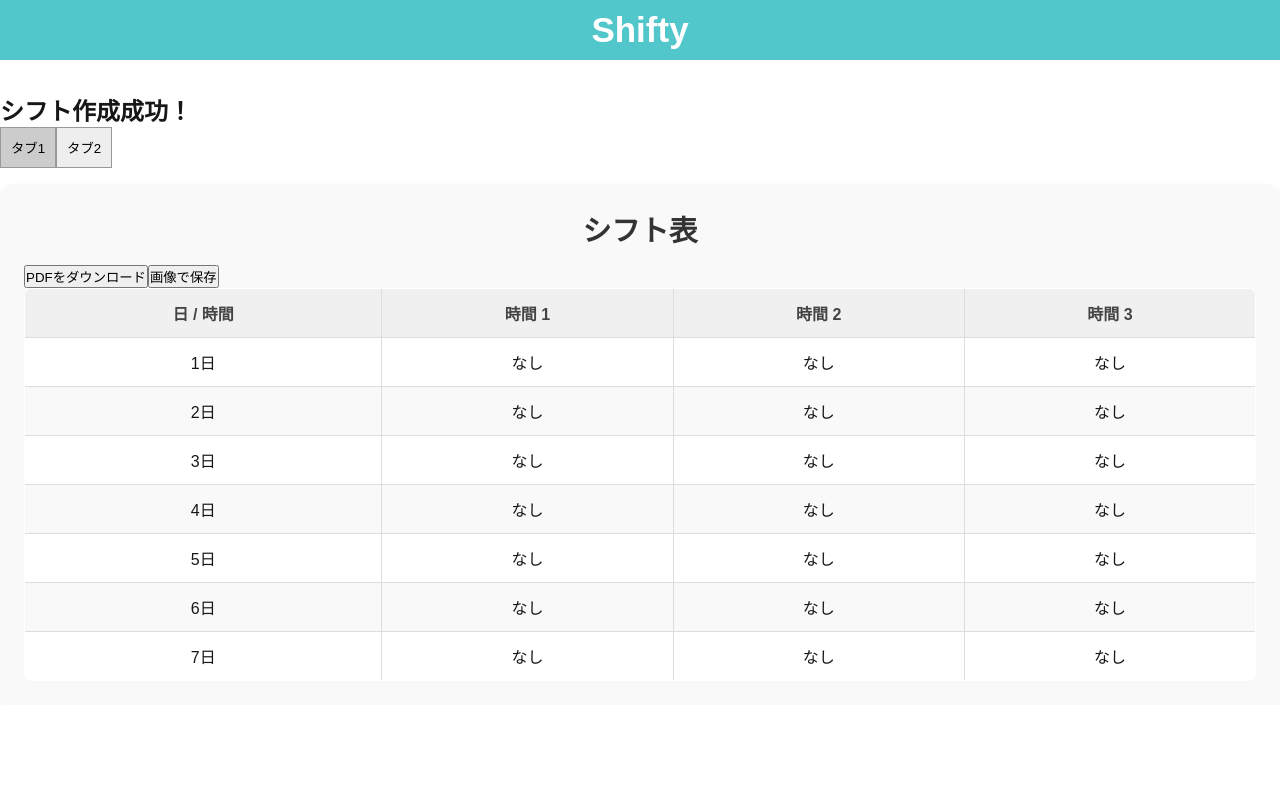
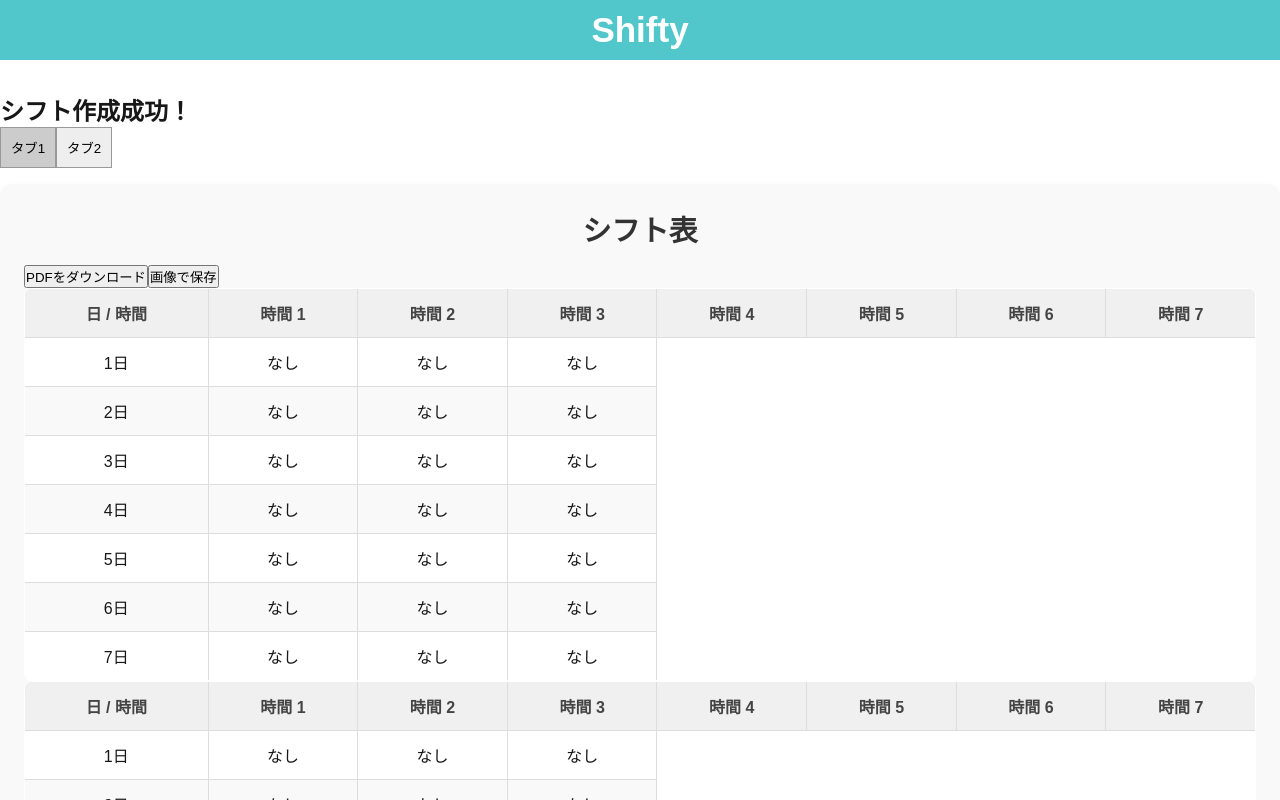
Before and after one commit to yuuri-dev/Shityj-app0507, a Next.js app: page /groupName/shiftView in a window 1280 px wide. Shown: the top 800 px of the page. Built offline with nearby package versions, Linux system fonts and the light colour scheme.

Commit message:
outputArrayを4つ表示するように変更しました。

```diff
--- a/src/components/ShiftView1/index.jsx
+++ b/src/components/ShiftView1/index.jsx
@@ -38,6 +38,8 @@ const ShiftView1 = ({ shiftCompletedWithName }) => {
       </button>
       <button onClick={handleDownloadImage}>画像で保存</button>
       <div ref={shiftRef} className={styles.tableWrapper}>
+        {shiftCompletedWithName.map((value) => {
+          return (
             <table className={styles.table}>
               <thead>
                 <tr className={styles.tr}>
@@ -48,20 +50,26 @@ const ShiftView1 = ({ shiftCompletedWithName }) => {
                 </tr>
               </thead>
               <tbody>
-            {shiftCompletedWithName.map((dayRow, dayIndex) => (
+                {value.map((dayRow, dayIndex) => {
+                  return (
                     <tr key={dayIndex}>
                       <td>{dayIndex + 1}日</td>
-                {dayRow.map((slot, timeIndex) => (
+                      {dayRow.map((slot, timeIndex) => {
+                        return (
                           <td key={timeIndex}>
                             {Array.isArray(slot) && slot.length > 0
                               ? slot.join(', ')
                               : 'なし'}
                           </td>
-                ))}
+                        );
+                      })}
                     </tr>
-            ))}
+                  );
+                })}
               </tbody>
             </table>
+          );
+        })}
       </div>
     </div>
   );
--- a/src/components/ShiftView1_Wrapper/index.jsx
+++ b/src/components/ShiftView1_Wrapper/index.jsx
@@ -1,8 +1,8 @@
 // html2pdf.jsの読み込みをクライアント側のみに限定するためのコンポーネント
 import dynamic from 'next/dynamic';
 
-const ShiftView1 = dynamic(() => import('../ShiftView1'), {
+const ShiftView1_Wrapper = dynamic(() => import('../ShiftView1'), {
   ssr: false, // これでSSRを無効化
 });
 
-export default ShiftView1;
+export default ShiftView1_Wrapper;
--- a/src/components/ShiftView2_Wrapper/index.jsx
+++ b/src/components/ShiftView2_Wrapper/index.jsx
@@ -1,8 +1,8 @@
 // html2pdf.jsの読み込みをクライアント側のみに限定するためのコンポーネント
 import dynamic from 'next/dynamic';
 
-const ShiftView2 = dynamic(() => import('../ShiftView2'), {
+const ShiftView2_Wrapper = dynamic(() => import('../ShiftView2'), {
   ssr: false, // これでSSRを無効化
 });
 
-export default ShiftView2;
+export default ShiftView2_Wrapper;
--- a/src/contexts/GroupContext.jsx
+++ b/src/contexts/GroupContext.jsx
@@ -2,6 +2,7 @@ import { createContext, useState, useEffect } from 'react';
 
 export const GroupContext = createContext();
 
+const NUM_MEMBERS = 4;
 const NUM_DAYS = 7;
 const NUM_TIME_SLOTS = 3;
 
@@ -14,8 +15,11 @@ export const GroupProvider = ({ children }) => {
   const [maxHoursToWork, setMaxHoursToWork] = useState(8);
   const [shiftInfo, setShiftInfo] = useState([]);
   const [shiftCompleted, setShiftCompleted] = useState(
-    Array.from({ length: NUM_DAYS }, () =>
-      Array.from({ length: NUM_TIME_SLOTS }, () => [])
+    Array.from({ length: NUM_MEMBERS }, () =>
+      Array.from(
+        { length: NUM_DAYS },
+        () => Array.from({ length: NUM_TIME_SLOTS }, () => [])
+      )
     )
   );
 
--- a/src/hooks/result.js
+++ b/src/hooks/result.js
@@ -117,7 +117,7 @@ export const result = async (input1, input2, input3, input4) => {
   console.log(rateOfShift);
   console.log('latestShiftRequired:');
   console.log(latestShiftRequired);
-  return outputArray[0];
+  return outputArray;
 };
 
 //  result(input1, input2, input3, input4);
--- a/src/pages/groupName/shiftView.jsx
+++ b/src/pages/groupName/shiftView.jsx
@@ -4,8 +4,8 @@ import styles from './shiftView.module.css';
 import PageTitle from '@/components/PageTitle';
 
 import { GroupContext } from 'src/contexts/GroupContext';
-import ShiftView1 from '@/components/ShiftView1_Wrapper';
-import ShiftView2 from '@/components/ShiftView2_Wrapper';
+import ShiftView1_Wrapper from '@/components/ShiftView1_Wrapper';
+import ShiftView2_Wrapper from '@/components/ShiftView2_Wrapper';
 
 const NUM_DAYS = 7;
 const NUM_TIME_SLOTS = 3;
@@ -14,9 +14,6 @@ const ShiftView = () => {
 
   const { groupName, shiftCompleted, shiftInfo } = useContext(GroupContext);
   const [activeTab, setActiveTab] = useState('tab1');
-  console.log('groupName:', groupName);
-  console.log('shiftCompleted:', shiftCompleted);
-  console.log('shiftInfo:', shiftInfo);
   const formatArray = Array.from({ length: NUM_DAYS }, () =>
     Array.from({ length: NUM_TIME_SLOTS }, () => [])
   );
@@ -35,11 +32,13 @@ const ShiftView = () => {
       return;
     }
 
-    const converted = Array.from({ length: NUM_DAYS }, (_, i) =>
-      Array.from({ length: NUM_TIME_SLOTS }, (_, j) => {
-        const ids = shiftCompleted[i]?.[j] || [];
-        return ids.map((id) => shiftInfo[id]?.name || '');
-      })
+    const converted = Array.from({ length: 4 }, (_, g) =>
+      Array.from({ length: NUM_DAYS }, (_, i) =>
+        Array.from({ length: NUM_TIME_SLOTS }, (_, j) => {
+          const ids = shiftCompleted[g]?.[i]?.[j] || [];
+          return ids.map((id) => shiftInfo[id]?.name || '');
+        })
+      )
     );
 
     setShiftCompletedWithName(converted);
@@ -56,9 +55,9 @@ const ShiftView = () => {
   const renderContent = () => {
     switch (activeTab) {
       case 'tab1':
-        return <ShiftView1 shiftCompletedWithName={shiftCompletedWithName} />;
+        return <ShiftView1_Wrapper shiftCompletedWithName={shiftCompletedWithName} />;
       case 'tab2':
-        return <ShiftView2 shiftCompletedWithName={shiftCompletedWithName} />;
+        return <ShiftView2_Wrapper shiftCompletedWithName={shiftCompletedWithName} />;
       default:
         return null;
     }
```
Lines whose indentation alone changed are shown as unchanged.
